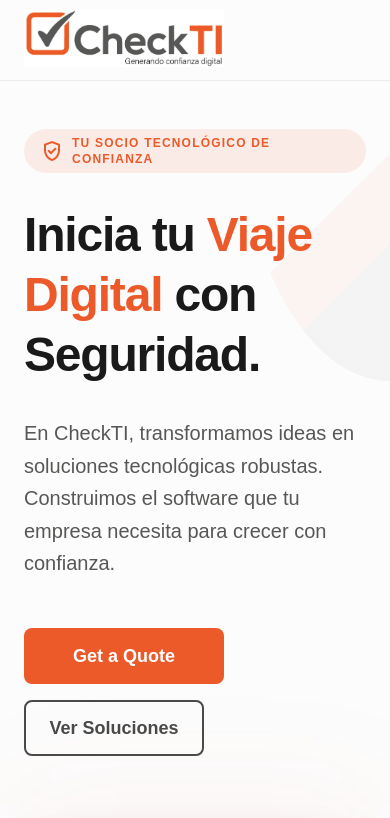
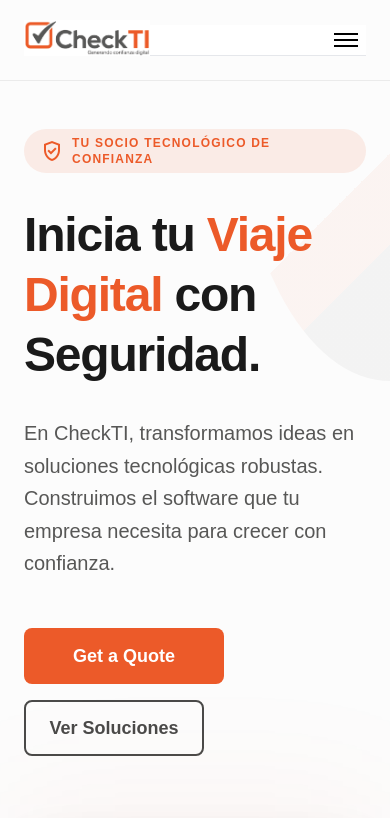
Before and after one commit to jfreakp/checkit, a Next.js app: page / in a window 390 px wide. Shown: the top 818 px of the page. Built offline with nearby package versions, Linux system fonts and the light colour scheme; grey boxes are pictures that could not be loaded.

Commit message:
Se mejora el diseño para el menu responsivo

```diff
--- a/components/navbar/NavBar.tsx
+++ b/components/navbar/NavBar.tsx
@@ -1,5 +1,6 @@
 
-import Link from "next/link"
+'use client';
+import { useState } from "react";
 import { ActiveLink } from "./active-link.tsx/ActiveLink"
 
 const navItems = [
@@ -8,17 +9,34 @@ const navItems = [
     { path: "/contacto", text: "Contacto" },
 ]
 
+export const NavBar = () => {
+    const [open, setOpen] = useState(false);
 
-
-export const NavBar = () => {
     return (
-        <nav className="hidden md:flex items-center gap-10">
-            {
-                navItems.map((item) => (
-                    <ActiveLink key={item.path} path={item.path} text={item.text} />
-                ))
-            }
-        </nav>
-
+        <div className="md:hidden w-full">
+            <button
+                className="p-2 focus:outline-none w-full bg-white border-b border-gray-200 justify-end flex"
+                onClick={() => setOpen(!open)}
+                aria-label="Abrir menú"
+            >
+                <div className="flex flex-col items-center">
+                    <span className="block w-6 h-0.5 bg-black mb-1"></span>
+                    <span className="block w-6 h-0.5 bg-black mb-1"></span>
+                    <span className="block w-6 h-0.5 bg-black"></span>
+                </div>
+            </button>
+            {open && (
+                <nav className="absolute left-0 top-[56px] w-full flex flex-col gap-4 bg-white shadow z-50 p-4">
+                    {navItems.map((item) => (
+                        <ActiveLink
+                            key={item.path}
+                            path={item.path}
+                            text={item.text}
+                            onClick={() => setOpen(false)}
+                        />
+                    ))}
+                </nav>
+            )}
+        </div>
     )
 }
--- a/components/navbar/active-link.tsx/ActiveLink.tsx
+++ b/components/navbar/active-link.tsx/ActiveLink.tsx
@@ -6,14 +6,16 @@ import { usePathname } from 'next/navigation';
 interface Props {
     path: string;
     text: string;
+    onClick?: () => void;
 }
 
-export const ActiveLink = ({ path, text }: Props) => {
+export const ActiveLink = ({ path, text, onClick }: Props) => {
     return (
         <Link
             key={path}
             href={path}
-            className={`${usePathname() === path ? style['active-link'] : style.link}`} >
+            className={`${usePathname() === path ? style['active-link'] : style.link}`}
+            onClick={onClick}>
             {text}
         </Link>
     )
```
